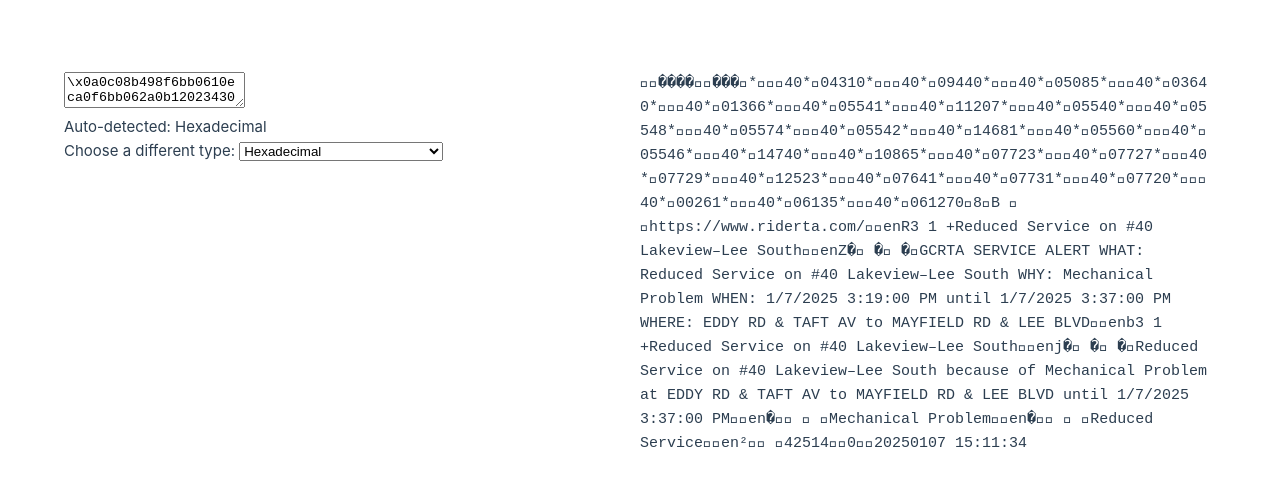
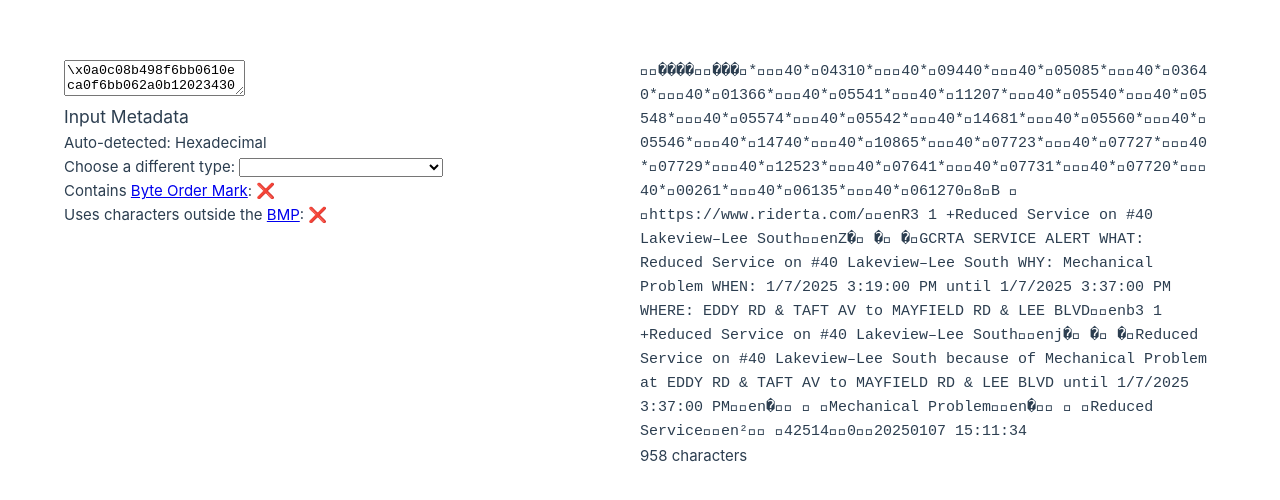
Before and after one commit to simplebitlabs/tobytes, a Vue app: page / in a window 1280 px wide. Shown: the part 136-636 px from the top of the page. Built offline with nearby package versions, Linux system fonts and the light colour scheme.

Commit message:
More work, autodetect, etc.

```diff
--- a/src/App.vue
+++ b/src/App.vue
@@ -1,6 +1,6 @@
 <script setup lang="ts">
 import { ref, computed } from 'vue'
-import { debounce, hexToBytes, bytesToUTF8 } from './b2x'
+import { hexToBytes, bytesToUTF8, InputType, autodetectType } from './b2x'
 
 const input = ref(
   '\\x0a0c08b498f6bb0610eca0f6bb062a0b120234302a0530343331302a0b120234302a0530393434302a0b120234302a0530353038352a0b120234302a0530333634302a0b1202343' +
@@ -19,48 +19,93 @@
     '2b2041d0a0534323531341201301a1132303235303130372031353a31313a3334',
 )
 
+const inputTypeManual = ref(InputType[InputType.Unknown])
+
+const inputType = computed(() => {
+  if (inputTypeManual.value != InputType[InputType.Unknown]) {
+    return inputTypeManual.value
+  }
+  return InputType[autodetectType(input.value)]
+})
+
+const hasBom = computed(() => {
+  const val = input.value
+  return val.startsWith('\ufeff')
+})
+
+const nonBMP = computed(() => {
+  return input.value.length != [...input.value].length
+})
+
 const output = computed(() => {
   let val = input.value
-  const asBytes = hexToBytes(val)
-  console.log(asBytes)
-  if (asBytes) {
-    val = bytesToUTF8(asBytes)
+  if (inputType.value == InputType[InputType.Hexadecimal]) {
+    const asBytes = hexToBytes(val)
+    console.log(asBytes)
+    if (asBytes) {
+      val = bytesToUTF8(asBytes)
+    }
+  } else if (inputType.value == InputType[InputType.Base64]) {
+    if (typeof window !== 'undefined') {
+      console.log('attempting base64 decode: ' + input.value)
+      val = window.atob(input.value)
+      console.log(val)
+    } else {
+      const asBytes = Buffer.from(input.value, 'base64')
+      console.log(asBytes)
+      if (asBytes) {
+        val = bytesToUTF8(asBytes)
+      }
+    }
   }
   return val
 })
 
-const update = debounce((e: Event) => {
-  if (e.target) {
-    const targetValue = (e.target as HTMLTextAreaElement).value
-    input.value = targetValue
-  }
-}, 100)
+const outputLength = computed(() => {
+  // TODO: characters vs codepoints vs bytes
+  return output.value.length
+})
 </script>
 
 <template>
   <header></header>
 
   <main>
-    <div class="editor">
-      <textarea class="input" :value="input" @input="update"></textarea>
+    <div class="left">
+      <textarea class="input" v-model="input"></textarea>
+      <h3>Input Metadata</h3>
       <div>
-        Auto-detected: Hexadecimal<br />
+        Auto-detected: {{ inputType }}<br />
         Choose a different type:
-        <select>
+        <select v-model="inputTypeManual">
+          <option value="Unknown"></option>
           <option>Base 36</option>
-          <option>Base 64</option>
-          <option>Base 64 URL</option>
+          <option value="Base64">Base 64</option>
+          <option value="Base64URL">Base 64 URL</option>
           <option>C Escaped</option>
-          <option selected>Hexadecimal</option>
+          <option value="Hexadecimal">Hexadecimal (Base 16)</option>
           <option>JWT</option>
           <option>URL Encoded</option>
-          <option>UTF-8 Text</option>
+          <option value="ASCII">ASCII Text</option>
+          <option value="UTF8">UTF-8 Text</option>
           <option>ISO-8859-1 Text</option>
           <option>Windows-1252 (CP-1252) Text</option>
         </select>
       </div>
+      <div>
+        Contains <a href="https://en.wikipedia.org/wiki/Byte_order_mark">Byte Order Mark</a>:
+        {{ hasBom ? '✅' : '❌' }}
+      </div>
+      <div>
+        Uses characters outside the
+        <a href="https://en.wikipedia.org/wiki/Plane_(Unicode)#Basic_Multilingual_Plane">BMP</a>:
+        {{ nonBMP ? '✅' : '❌' }}
+      </div>
     </div>
-    <div class="output" v-html="output"></div>
+    <div class="right">
+      <div class="output" v-html="output"></div>
+      <div class="output-meta">{{ outputLength }} characters</div>
+    </div>
   </main>
 
   <footer></footer>
--- a/src/b2x.ts
+++ b/src/b2x.ts
@@ -31,8 +31,36 @@
 function bytesToUTF8(bytes: number[] | Uint8Array): string {
   // ignoreBOM == false actually means... skip the BOM, not include it
   const decoder = new TextDecoder('utf-8', { ignoreBOM: false })
-  console.log(decoder.encoding)
   return decoder.decode(new Uint8Array(bytes))
 }
 
-export { debounce, hexToBytes, bytesToUTF8 }
+enum InputType {
+  Unknown = 0,
+  Hexadecimal = 1,
+  Base64,
+  Base64URL,
+  ASCII,
+  //ISO88591,
+  UTF8,
+  //Windows1252,
+}
+
+function autodetectType(input: string): InputType {
+  if (input.startsWith('0x') || input.startsWith('\\x')) {
+    return InputType.Hexadecimal
+  } else if (/^[a-fA-F0-9]+$/.test(input)) {
+    // Hexadecimal input without '0x' prefix
+    return InputType.Hexadecimal
+  } else if (/^[A-Za-z0-9+/]+=?=?$/.test(input)) {
+    // TODO: detect and report missing or invalid padding based on length
+    return InputType.Base64
+  } else if (/^[a-zA-Z0-9-_]+=?=?$/.test(input)) {
+    // TODO: detect and report missing or invalid padding based on length
+    return InputType.Base64URL
+  } else if (/^[\x00-\x7F]*$/.test(input)) {
+    return InputType.ASCII
+  }
+  return InputType.UTF8
+}
+
+export { debounce, hexToBytes, bytesToUTF8, InputType, autodetectType }
--- a/vite.config.ts
+++ b/vite.config.ts
@@ -1,5 +1,6 @@
 import { fileURLToPath, URL } from 'node:url'
 
+/// <reference types="vitest/config" />
 import { defineConfig } from 'vite'
 import vue from '@vitejs/plugin-vue'
 import vueDevTools from 'vite-plugin-vue-devtools'
```
Also changed, not shown: 1 other file (tests, documents, lock files or other folders).
